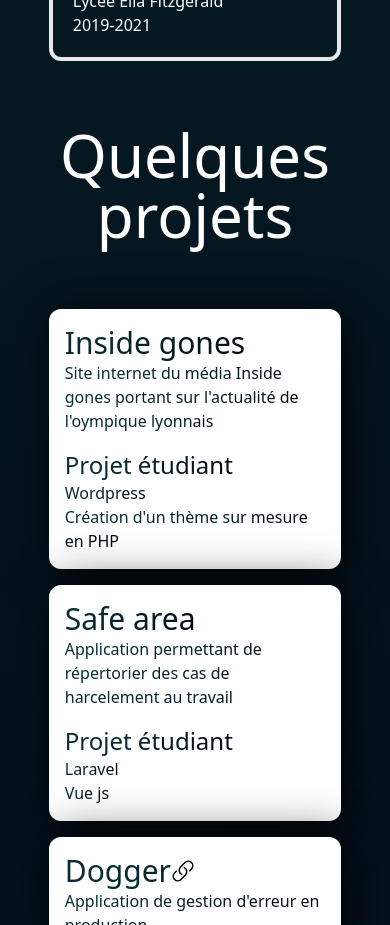
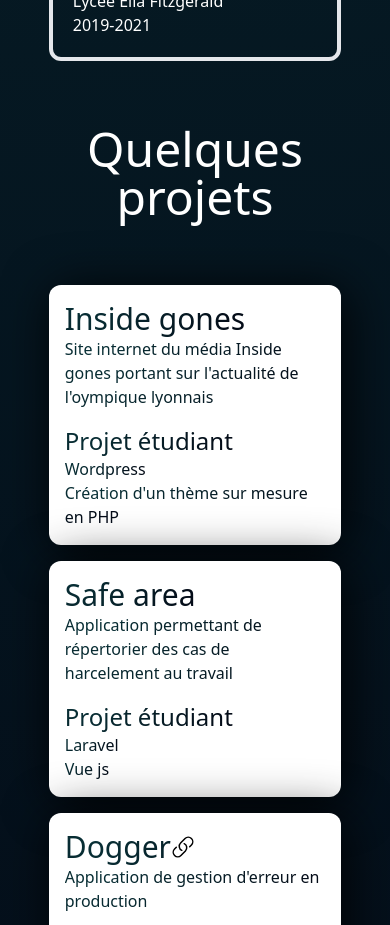
Before and after one commit to DreamsEvz/portfolio-next, a Next.js app: page / in a window 390 px wide. Shown: the part 3440-4365 px from the top of the page. Built offline with nearby package versions, Linux system fonts and the light colour scheme; a web font is replaced by a local one.

Commit message:
change font size on projects

```diff
--- a/src/app/components/projects.tsx
+++ b/src/app/components/projects.tsx
@@ -6,7 +6,9 @@
     <section className="h-auto w-full mt-16">
       <div className="w-3/4 m-auto text-white font-nova-mono">
         <div className="h-1/4 flex items-center md:justify-center">
-          <span className="text-6xl text-center">Quelques projets</span>
+          <span className="text-5xl text-center md:text-6xl">
+            Quelques projets
+          </span>
         </div>
         <div className="h-full grid grid-cols-1 items-center gap-4 mt-16 md:gap-10 md:grid-cols-4">
           <div className="flex flex-col bg-white rounded-xl picture-shadow p-4 md:p-10 md:aspect-square">
```
